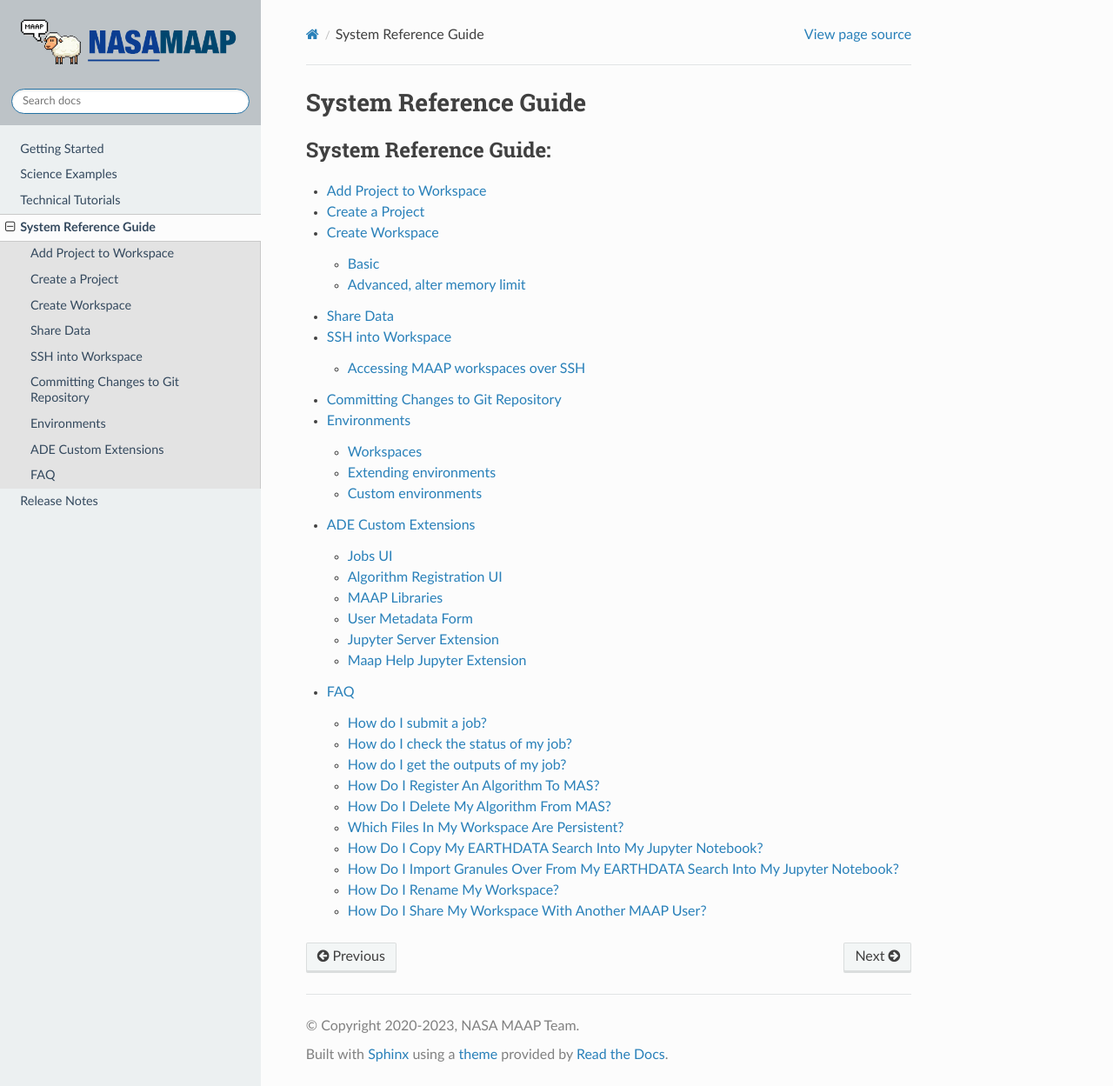
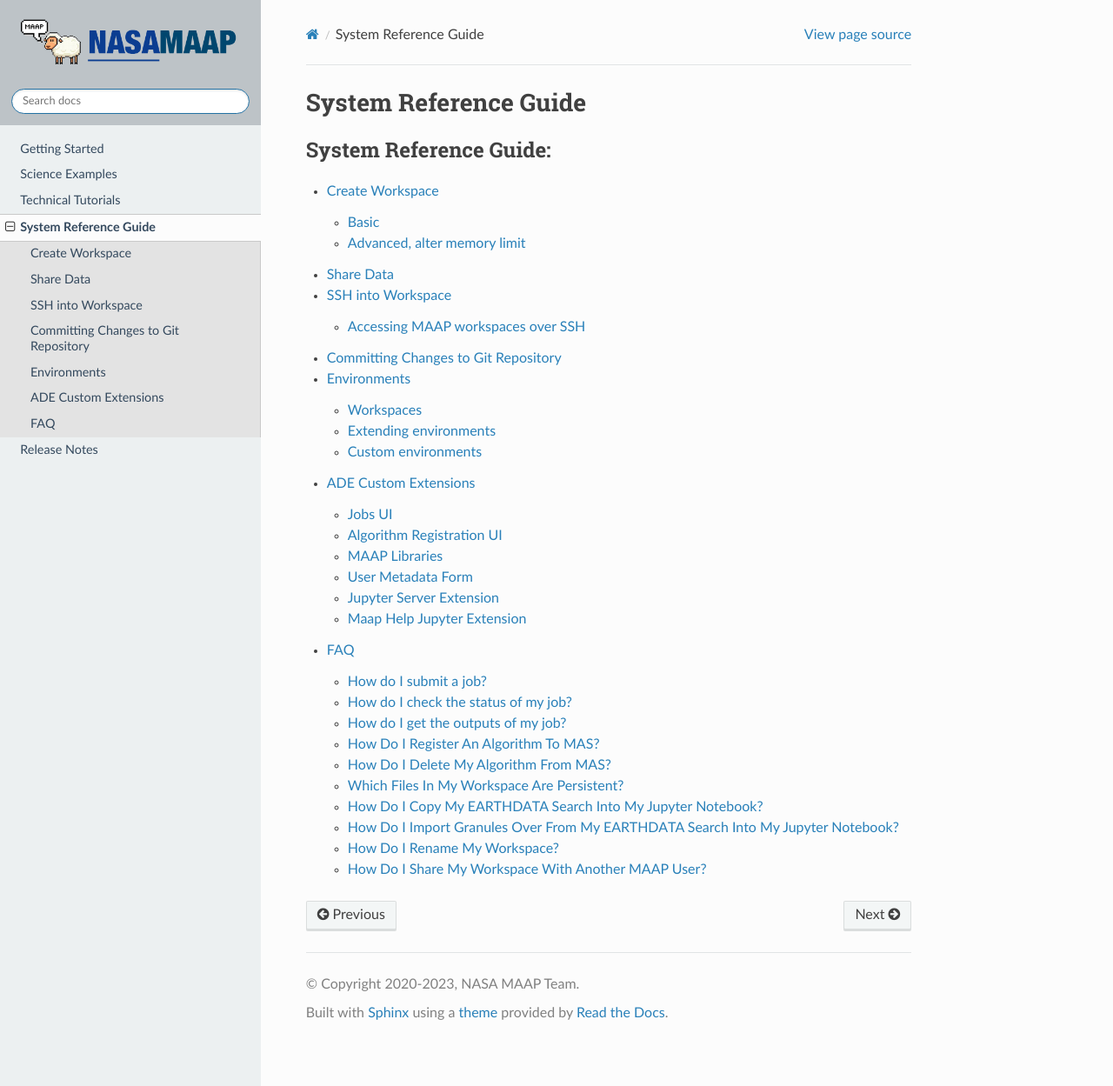
Before and after one commit to MAAP-Project/maap-documentation, a Sphinx documentation site: the page built from docs/source/system_reference.rst, in a window 1280 px wide and 1249 px high. Shown: the whole window at 87% size. Built offline with Sphinx 7.4.7 and the Read the Docs theme 2.0.0, drawn with Linux system fonts in a browser that asks for light colours; pages that are not in the unit, such as notebooks, are missing from menus.

Commit message:
remove stuff about adding gitlab projects to a workspace
- two pages
- remove links from the TOC

```diff
--- a/docs/source/system_reference.rst
+++ b/docs/source/system_reference.rst
@@ -5,8 +5,6 @@ System Reference Guide
   :maxdepth: 2
   :caption: System Reference Guide:
 
-  system_reference_guide/add_project.ipynb
-  system_reference_guide/create_project.ipynb
   system_reference_guide/create_workspace.ipynb
   system_reference_guide/share_data.ipynb
   system_reference_guide/ssh.ipynb
```
Also changed, not shown: docs/source/system_reference_guide/add_project.ipynb (deleted), docs/source/system_reference_guide/create_project.ipynb (deleted).
